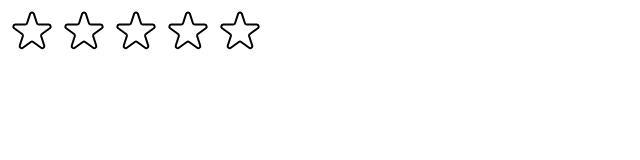
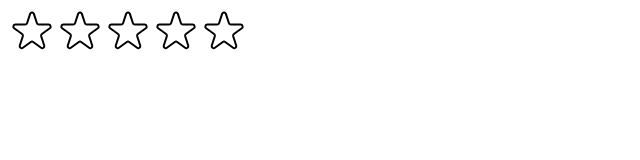
Before and after one commit to MatheusZamo/star-rating, a React (Vite) app: page / in a window 1280 px wide. Shown: the top 160 px of the page, without its empty margins (0-640 px from the left). Built offline with nearby package versions, Linux system fonts and the light colour scheme.

Commit message:
Fixing hover glitch between stars (prop gap removed)

```diff
--- a/src/star-rating.jsx
+++ b/src/star-rating.jsx
@@ -4,7 +4,6 @@ const containerStyle = { display: "flex", gap: "1rem", alignItems: "center" }
 const textStyle = { margin: 0 }
 const starContainerStyle = {
   display: "flex",
-  gap: "0.25rem",
   margin: 0,
   padding: 0,
   listStyle: "none",
```
